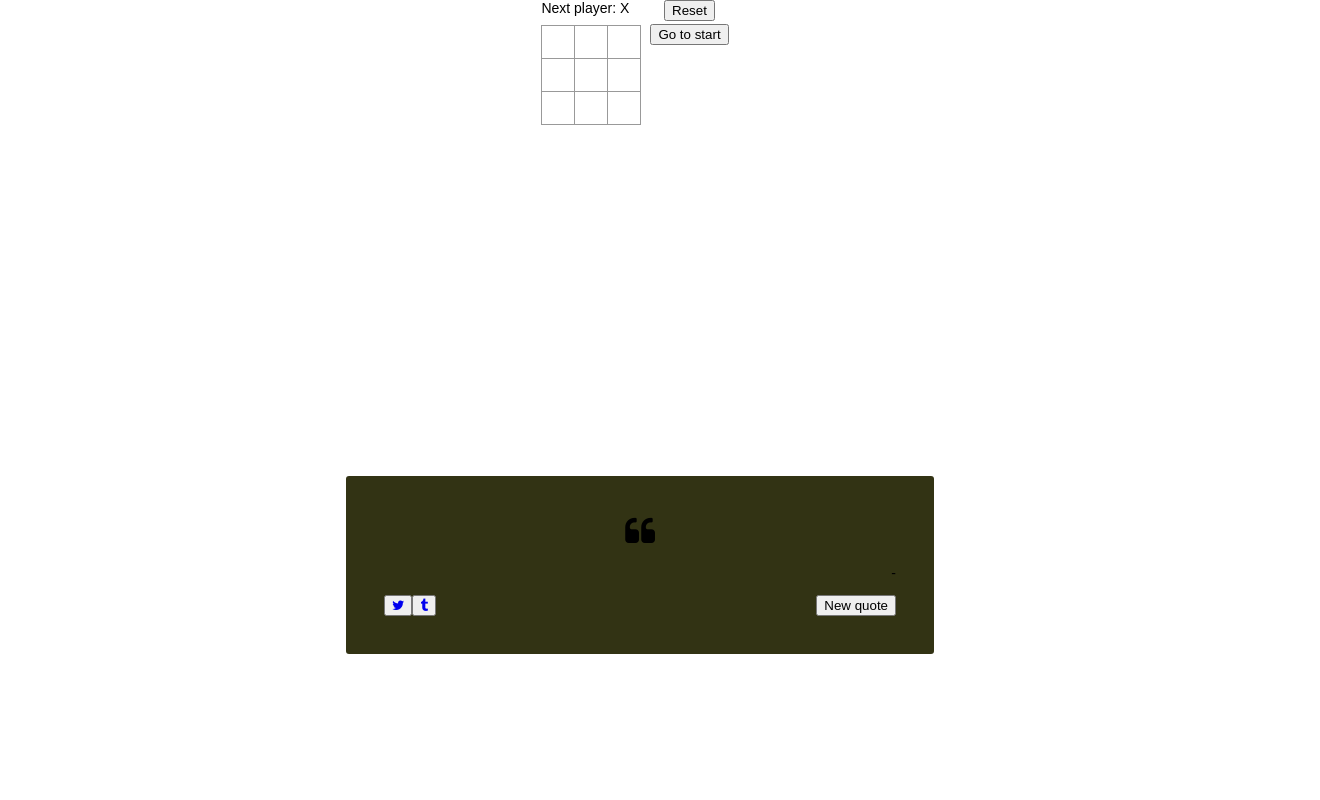
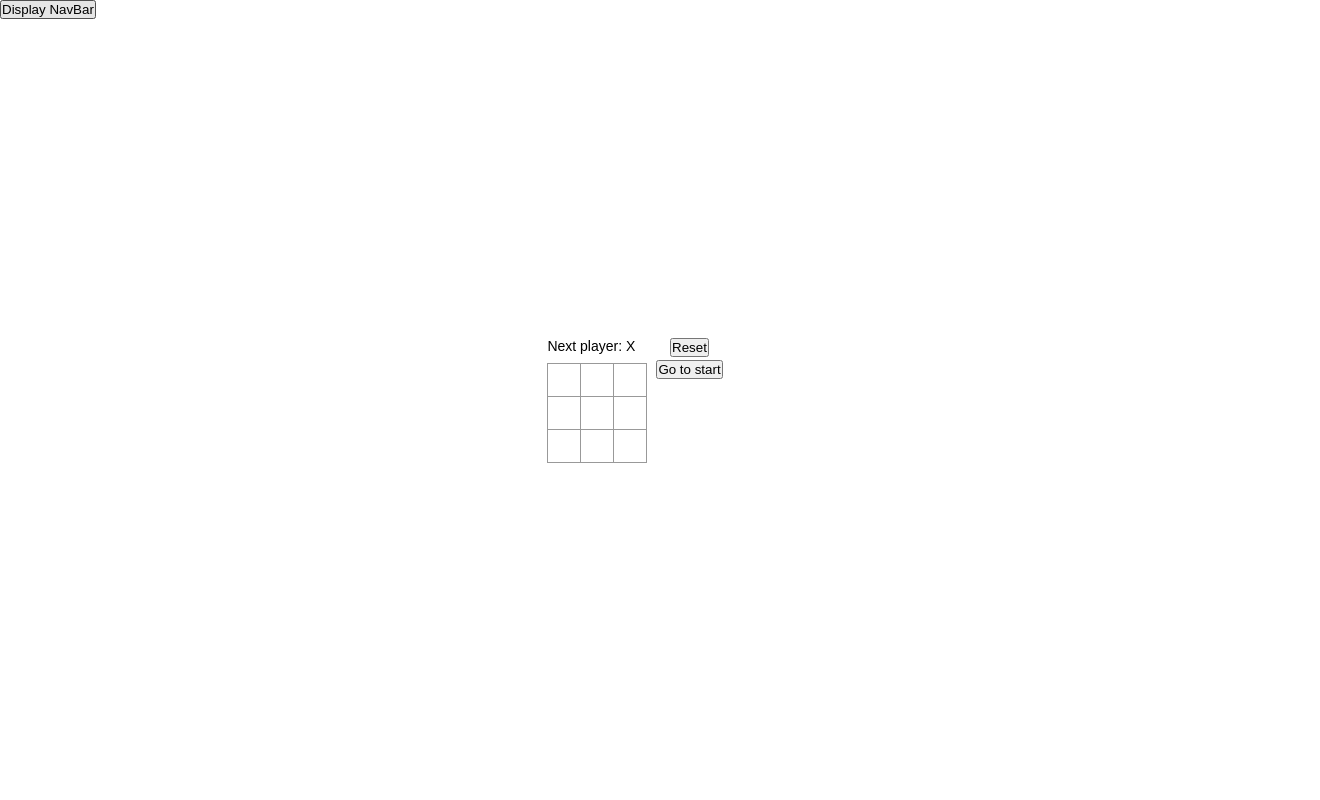
Before and after one commit to GuidoGlielmi/React-exercises, a React (Create React App) app: page /tic-tac-toe in a window 1280 px wide. Shown: the top 800 px of the page, 1320 px wide, since content can reach past the window. Built offline with nearby package versions, Linux system fonts and the light colour scheme; no server answers.

Commit message:
Added routes and navbar with css transition

```diff
--- a/package.json
+++ b/package.json
@@ -8,6 +8,7 @@
     "@testing-library/user-event": "^13.5.0",
     "react": "^18.0.0",
     "react-dom": "^18.0.0",
+    "react-router-dom": "^6.3.0",
     "react-scripts": "5.0.1",
     "react-transition-group": "^4.4.2",
     "web-vitals": "^2.1.4"
--- a/src/App.js
+++ b/src/App.js
@@ -3,14 +3,21 @@ import Calculator from './calculator/Calculator';
 import { DrumMachine } from './drum-machine/DrumMachine';
 import { RandomQuoteGenerator } from './random-quote-generator/RandomQuoteGenerator';
 import { Game } from './tic-tac-toe/Game';
+import { BrowserRouter, Routes, Route, Navigate } from 'react-router-dom';
+import NavBar from './nav-bar/NavBar';
 function App() {
   return (
-    <>
-      <Game />
-      <RandomQuoteGenerator />
-      <DrumMachine />
-      <Calculator />
-    </>
+    <BrowserRouter>
+      <NavBar>
+        <Routes>
+          <Route path='/tic-tac-toe' element={<Game />}></Route>
+          <Route path='/random-quote-generator' element={<RandomQuoteGenerator />}></Route>
+          <Route path='/drum-machine' element={<DrumMachine />}></Route>
+          <Route path='/calculator' element={<Calculator />}></Route>
+          <Route path='*' element={<Navigate to='/tic-tac-toe' />} />
+        </Routes>
+      </NavBar>
+    </BrowserRouter>
   );
 }
 
--- a/src/drum-machine/DrumMachine.jsx
+++ b/src/drum-machine/DrumMachine.jsx
@@ -168,6 +168,7 @@ export class DrumMachine extends React.Component {
   render() {
     return (
       <div className={styles.drumMachine} id='drum-machine'>
+        <p>{this.state.power ? 'On' : 'Off'}</p>
         <div onClick={() => this.setState((ps) => ({ power: !ps.power }))} className={styles.bank}>
           <CSSTransition
             in={!this.state.power} //begins in false
--- a/src/index.css
+++ b/src/index.css
@@ -5,7 +5,13 @@ body {
   -webkit-font-smoothing: antialiased;
   -moz-osx-font-smoothing: grayscale;
 }
-
+* {
+  margin: 0;
+  padding: 0;
+}
+a {
+  text-decoration: none;
+}
 code {
   font-family: source-code-pro, Menlo, Monaco, Consolas, 'Courier New', monospace;
 }
@@ -13,4 +19,6 @@ code {
   display: flex;
   flex-direction: column;
   align-items: center;
+  min-height: 100vh;
+  justify-content: center;
 }
--- /dev/null
+++ b/src/nav-bar/NavBar.jsx
@@ -0,0 +1,56 @@
+import React, { Component } from 'react';
+import { Link } from 'react-router-dom';
+import { CSSTransition } from 'react-transition-group';
+import styles from './NavBar.module.css';
+import leftUnfoldStyles from '../shared/transitions/left-unfold/left-unfold.module.css';
+export default class NavBar extends Component {
+  constructor(props) {
+    super(props);
+    this.state = { displayed: false };
+  }
+  render() {
+    return (
+      <div>
+        <CSSTransition
+          in={this.state.displayed}
+          timeout={1000}
+          classNames={{ ...leftUnfoldStyles }}
+        >
+          <nav>
+            <div className={styles.linkListContainer}>
+              <ul className={styles.linkList}>
+                <li className={styles.linkElement}>
+                  <Link className={styles.link} to='/tic-tac-toe'>
+                    Tic-Tac-Toe
+                  </Link>
+                </li>
+                <li className={styles.linkElement}>
+                  <Link className={styles.link} to='/random-quote-generator'>
+                    Random-Quote-Machine
+                  </Link>
+                </li>
+                <li className={styles.linkElement}>
+                  <Link className={styles.link} to='/drum-machine'>
+                    Drum-Machine
+                  </Link>
+                </li>
+                <li className={styles.linkElement}>
+                  <Link className={styles.link} to='/calculator'>
+                    Calculator
+                  </Link>
+                </li>
+              </ul>
+            </div>
+            <button
+              onClick={() => this.setState((ps) => ({ displayed: !ps.displayed }))}
+              className={styles.displayButton}
+            >
+              Display NavBar
+            </button>
+          </nav>
+        </CSSTransition>
+        {this.props.children}
+      </div>
+    );
+  }
+}
--- /dev/null
+++ b/src/nav-bar/NavBar.module.css
@@ -0,0 +1,37 @@
+nav {
+  display: flex;
+  justify-content: space-around;
+  position: fixed;
+  /* position: sticky; sticky is affected by a flex container */
+  top: 0;
+  left: 0;
+  transform: translateX(-15vw);
+}
+ul {
+  list-style: none;
+}
+.linkListContainer {
+  width: 15vw;
+  height: 100vh;
+  background: linear-gradient(to bottom, rgb(53, 53, 53) 30%, rgba(53, 53, 53, 0.5));
+}
+.linkList {
+  display: flex;
+  flex-direction: column;
+  justify-content: space-around;
+  height: 30%;
+  margin: 5px 0;
+}
+.linkElement {
+  text-align: center;
+}
+.link {
+  height: 8vh;
+  color: #2bd5d5;
+}
+li {
+  width: 100%;
+}
+.displayButton {
+  align-self: flex-start;
+}
--- a/src/random-quote-generator/RandomQuoteGenerator.module.css
+++ b/src/random-quote-generator/RandomQuoteGenerator.module.css
@@ -2,9 +2,7 @@
   display: flex;
   justify-content: center;
   align-items: center;
-  height: 100vh;
-  width: 100%;
-  padding: 40px;
+  height: 92vh;
 }
 .content {
   width: max(40vw, 40vh);
--- /dev/null
+++ b/src/shared/transitions/left-unfold/left-unfold.module.css
@@ -0,0 +1,14 @@
+.enterActive {
+  transform: translateX(0);
+  transition: transform 1000ms;
+}
+.enterDone {
+  transform: translateX(0);
+}
+.exit {
+  transform: translateX(0);
+}
+.exitActive {
+  transform: translateX(-15vw);
+  transition: transform 1000ms;
+}
--- a/src/tic-tac-toe/tic-tac-toe.css
+++ b/src/tic-tac-toe/tic-tac-toe.css
@@ -1,10 +1,5 @@
 body {
   font: 14px 'Century Gothic', Futura, sans-serif;
-}
-
-ol,
-ul {
-  padding-left: 30px;
 }
 
 .board-row:after {
@@ -42,7 +37,10 @@ ul {
 
 .game {
   display: flex;
-  flex-direction: row;
+  width: 100%;
+  height: 92vh;
+  justify-content: center;
+  align-items: center;
 }
 .boardContainer {
   display: flex;
```
Also changed, not shown: 1 other file (tests, documents, lock files or other folders).
